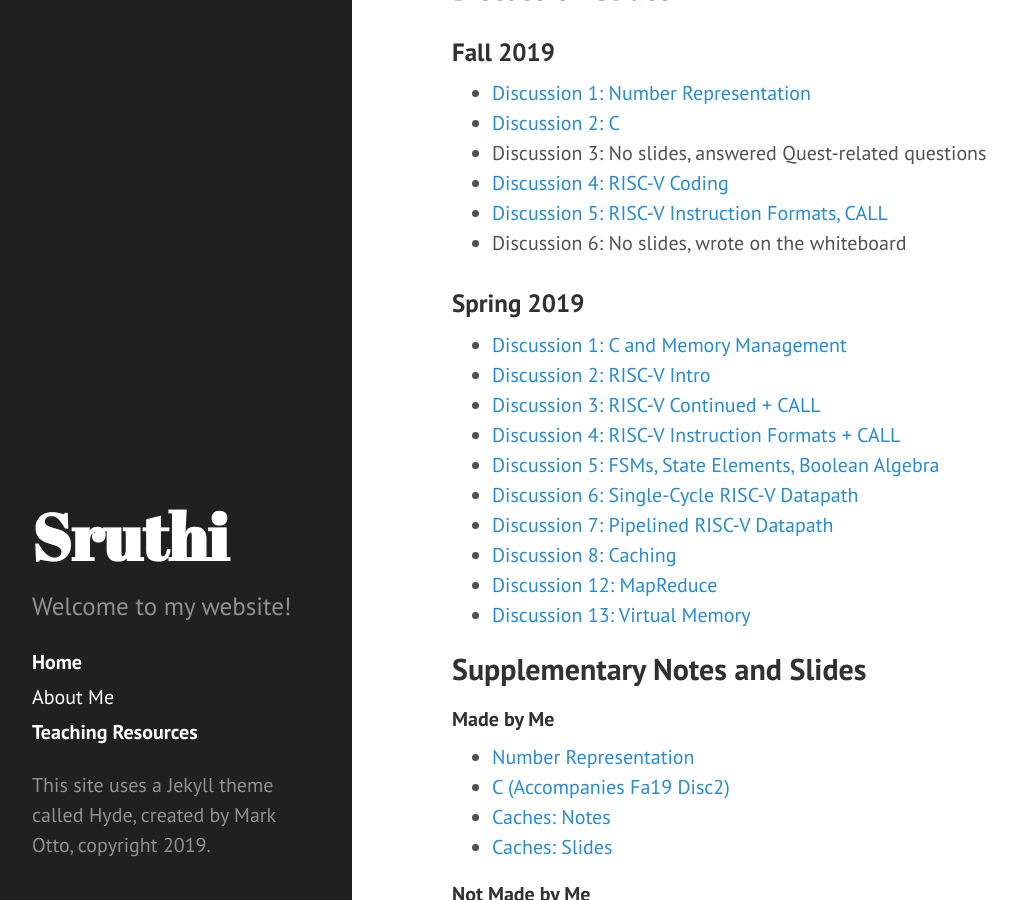
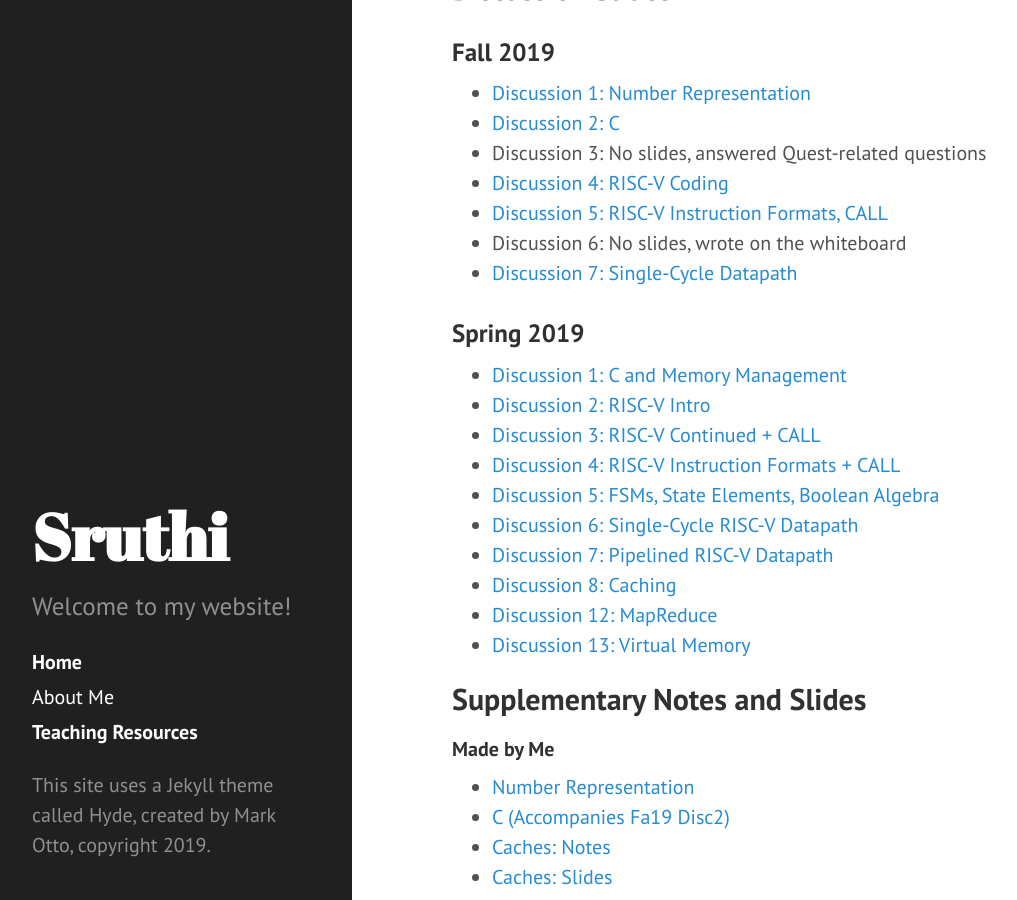
Before and after one commit to sruthiveeragandham/sruthiveeragandham.github.io, a Jekyll site: the page built from teaching.md, in a window 1280 px wide and 900 px high, scrolled down 408 px. Shown: the whole window, without its empty margins (8-1025 px from the left). Built offline with Jekyll 4.4.1, drawn with Linux system fonts in a browser that asks for light colours; Markdown is read by kramdown in place of the engine named in the settings.

Commit message:
Add disc7 slides f19

```diff
--- a/teaching.md
+++ b/teaching.md
@@ -24,6 +24,7 @@ Fill out [this Google form](https://docs.google.com/forms/d/e/1FAIpQLSdPYF0kmLbW
 - [Discussion 4: RISC-V Coding](https://docs.google.com/presentation/d/1vm6zlro3KKGJKWF9e27P6ImEZ8ZXZ0YCRV3Hj-AWdh8/edit?usp=sharing)
 - [Discussion 5: RISC-V Instruction Formats, CALL](https://docs.google.com/presentation/d/1mjQEef0eXgeom1L7-kTHHI994Wne0VFcUzHz4_o2VLk/edit?usp=sharing)
 - Discussion 6: No slides, wrote on the whiteboard
+- [Discussion 7: Single-Cycle Datapath](https://docs.google.com/presentation/d/1Avk5CEv4MnbuSmaYIQzo2e9QaWM4SWmu7dk4ZEqJKC4/edit?usp=sharing)
 
 ### Spring 2019
 - [Discussion 1: C and Memory Management](https://docs.google.com/presentation/d/1SdiQDAQOZsGPGqGEtBjZvP3dGErI65Rg_neXQplz4MY/edit?usp=sharing)
```
